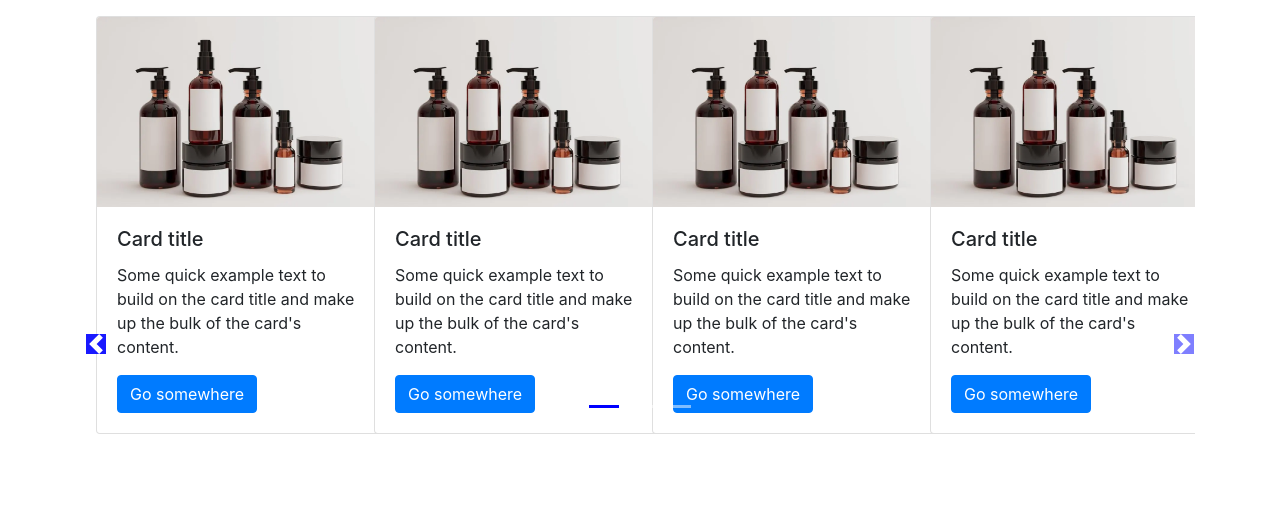
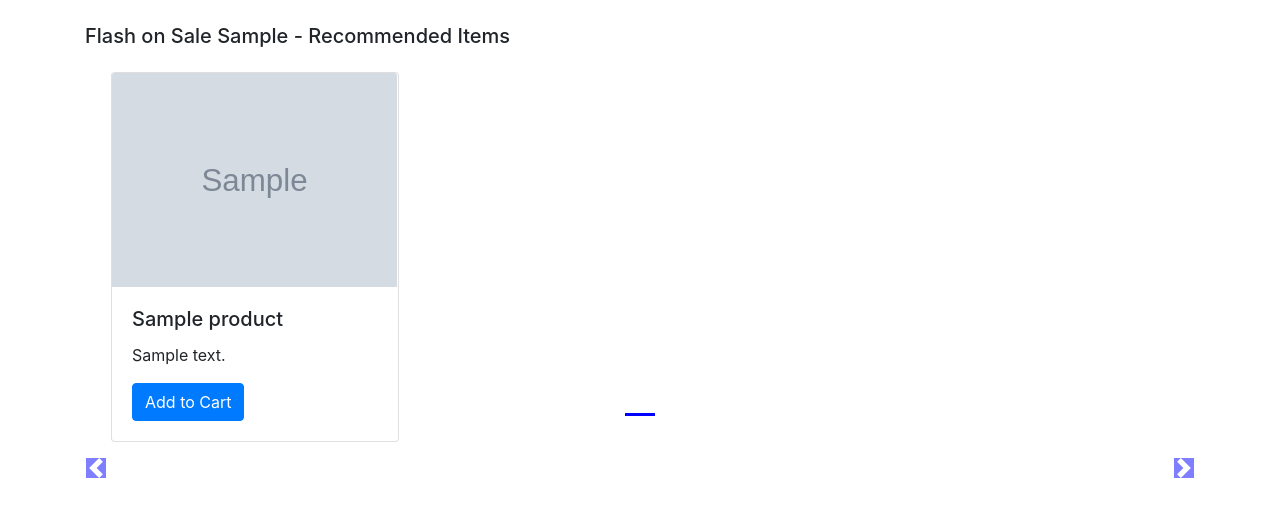
Before and after one commit to AnshikaDixit/eCommerceWebsite, a Django app: page /shop/ in a window 1280 px wide. Shown: the part 56-573 px from the top of the page. Run offline with Django 5.2, Linux system fonts and the light colour scheme; tables that the repository leaves empty hold one stand-in row (values such as "Sample post"); grey boxes marked "Sample" are stand-in pictures; some libraries are stand-ins or nearby versions.

Commit message:
ADDED --> filter to show category products list

```diff
--- a/shop/templates/shop/index.html
+++ b/shop/templates/shop/index.html
@@ -5,190 +5,102 @@
           display: inline-block;
           margin-left:-4px;
           }
+
           .carousel-indicators .active {
           background-color: blue;
             }
+
           .col-md-3 img{
-          width:100%;
-          height:auto;
+
+          width: 285px;
+          max-height: 242px;
           }
+
           body .carousel-indicator li{
           background-color: blue;
           }
+
           body .carousel-indicators{
           bottom: 0;
           }
+
           body .carousel-control-prev-icon,
           body .carousel-control-next-icon{
           background-color: blue;
           }
+
+          .carousel-control-prev,
+          .carousel-control-next{
+          top: auto;
+bottom: auto;
+          }
            body .no-padding{
-           padding-left: 0;
+           padding-left: 0,
            padding-right: 0;
            }
  {% endblock %}
+
 {% block body %}
 {% load static %}
 <div class="container">
-<div id="demo" class="carousel slide my-3" data-ride="carousel">
+
+    <!--Slideshow starts here -->
+    {% for product, range, nSlides in allProds %}
+    <h5 class="my-4">Flash on Sale {{product.0.category}} - Recommended Items</h5>
+    <div id="demo{{forloop.counter}}" class="carousel slide my-3" data-ride="carousel">
     <ul class="carousel-indicators">
-      <li data-target="#demo" data-slide-to="0" class="active"></li>
-      <li data-target="#demo" data-slide-to="1" ></li>
-      <li data-target="#demo" data-slide-to="2" ></li>
+      <li data-target="#demo{{forloop.counter}}" data-slide-to="0" class="active"></li>
+
+       {% for i in range %}
+      <li data-target="#demo{{forloop.parentloop.counter}}" data-slide-to="{{i}}" ></li>
+      {% endfor %}
     </ul>
 
-    <!--Slideshow starts here -->
+
     <div class="container carousel-inner no-padding">
 
       <div class="carousel-item active">
         <div class="col-xs-3 col-sm-3 col-md-3">
           <div class="card" style="width: 18rem;">
-            <img src='{% static "shop/test.webp" %}' class="card-img-top" alt="...">
+            <img src='/media/{{product.0.image}}' class="card-img-top" alt="...">
             <div class="card-body">
-                <h5 class="card-title">Card title</h5>
-                <p class="card-text">Some quick example text to build on the card title and make up the bulk of the card's content.</p>
-                <a href="#" class="btn btn-primary">Go somewhere</a>
+                <h5 class="card-title">{{product.0.product_name}}</h5>
+                <p class="card-text">{{product.0.desc}}</p>
+                <a href="#" class="btn btn-primary">Add to Cart</a>
             </div>
           </div>
        </div>
 
+
+        {% for i in product|slice:"1:"%}
         <div class="col-xs-3 col-sm-3 col-md-3">
           <div class="card" style="width: 18rem;">
-            <img src='{% static "shop/test.webp" %}' class="card-img-top" alt="...">
+            <img src='/media/{{i.image}}' class="card-img-top" alt="...">
             <div class="card-body">
-              <h5 class="card-title">Card title</h5>
-              <p class="card-text">Some quick example text to build on the card title and make up the bulk of the card's content.</p>
-              <a href="#" class="btn btn-primary">Go somewhere</a>
+              <h5 class="card-title">{{i.product_name}}</h5>
+              <p class="card-text">{{i.desc}}</p>
+              <a href="#" class="btn btn-primary">Add To Cart</a>
             </div>
           </div>
         </div>
+        {% if forloop.counter|divisibleby:3 and forloop.counter > 0 and not forloop.last %}
+      </div><div class="carousel-item">
+        {% endif %}
 
-        <div class="col-xs-3 col-sm-3 col-md-3">
-          <div class="card" style="width: 18rem;">
-            <img src='{% static "shop/test.webp" %}' class="card-img-top" alt="...">
-            <div class="card-body">
-              <h5 class="card-title">Card title</h5>
-              <p class="card-text">Some quick example text to build on the card title and make up the bulk of the card's content.</p>
-              <a href="#" class="btn btn-primary">Go somewhere</a>
-            </div>
-          </div>
-        </div>
-
-        <div class="col-xs-3 col-sm-3 col-md-3">
-          <div class="card" style="width: 18rem;">
-            <img src='{% static "shop/test.webp" %}' class="card-img-top" alt="...">
-            <div class="card-body">
-              <h5 class="card-title">Card title</h5>
-              <p class="card-text">Some quick example text to build on the card title and make up the bulk of the card's content.</p>
-              <a href="#" class="btn btn-primary">Go somewhere</a>
-            </div>
-          </div>
-        </div>
-      </div>
+        {% endfor %}
+    </div>
 
 
 
-      <div class="carousel-item">
-        <div class="col-xs-3 col-sm-3 col-md-3">
-          <div class="card" style="width: 18rem;">
-            <img src='{% static "shop/test.webp" %}' class="card-img-top" alt="...">
-            <div class="card-body">
-                <h5 class="card-title">Card title</h5>
-                <p class="card-text">Some quick example text to build on the card title and make up the bulk of the card's content.</p>
-                <a href="#" class="btn btn-primary">Go somewhere</a>
-            </div>
-          </div>
-        </div>
-
-        <div class="col-xs-3 col-sm-3 col-md-3">
-          <div class="card" style="width: 18rem;">
-            <img src='{% static "shop/test.webp" %}' class="card-img-top" alt="...">
-            <div class="card-body">
-              <h5 class="card-title">Card title</h5>
-              <p class="card-text">Some quick example text to build on the card title and make up the bulk of the card's content.</p>
-              <a href="#" class="btn btn-primary">Go somewhere</a>
-            </div>
-          </div>
-        </div>
-
-        <div class="col-xs-3 col-sm-3 col-md-3">
-          <div class="card" style="width: 18rem;">
-            <img src='{% static "shop/test.webp" %}' class="card-img-top" alt="...">
-            <div class="card-body">
-              <h5 class="card-title">Card title</h5>
-              <p class="card-text">Some quick example text to build on the card title and make up the bulk of the card's content.</p>
-              <a href="#" class="btn btn-primary">Go somewhere</a>
-            </div>
-          </div>
-        </div>
-
-        <div class="col-xs-3 col-sm-3 col-md-3">
-          <div class="card" style="width: 18rem;">
-            <img src='{% static "shop/test.webp" %}' class="card-img-top" alt="...">
-            <div class="card-body">
-              <h5 class="card-title">Card title</h5>
-              <p class="card-text">Some quick example text to build on the card title and make up the bulk of the card's content.</p>
-              <a href="#" class="btn btn-primary">Go somewhere</a>
-            </div>
-          </div>
-        </div>
-      </div>
-
-      <div class="carousel-item">
-        <div class="col-xs-3 col-sm-3 col-md-3">
-          <div class="card" style="width: 18rem;">
-            <img src='{% static "shop/test.webp" %}' class="card-img-top" alt="...">
-            <div class="card-body">
-                <h5 class="card-title">Card title</h5>
-                <p class="card-text">Some quick example text to build on the card title and make up the bulk of the card's content.</p>
-                <a href="#" class="btn btn-primary">Go somewhere</a>
-            </div>
-          </div>
-       </div>
-
-        <div class="col-xs-3 col-sm-3 col-md-3">
-          <div class="card" style="width: 18rem;">
-            <img src='{% static "shop/test.webp" %}' class="card-img-top" alt="...">
-            <div class="card-body">
-              <h5 class="card-title">Card title</h5>
-              <p class="card-text">Some quick example text to build on the card title and make up the bulk of the card's content.</p>
-              <a href="#" class="btn btn-primary">Go somewhere</a>
-            </div>
-          </div>
-        </div>
-
-        <div class="col-xs-3 col-sm-3 col-md-3">
-          <div class="card" style="width: 18rem;">
-            <img src='{% static "shop/test.webp" %}' class="card-img-top" alt="...">
-            <div class="card-body">
-              <h5 class="card-title">Card title</h5>
-              <p class="card-text">Some quick example text to build on the card title and make up the bulk of the card's content.</p>
-              <a href="#" class="btn btn-primary">Go somewhere</a>
-            </div>
-          </div>
-        </div>
-
-        <div class="col-xs-3 col-sm-3 col-md-3">
-          <div class="card" style="width: 18rem;">
-            <img src='{% static "shop/test.webp" %}' class="card-img-top" alt="...">
-            <div class="card-body">
-              <h5 class="card-title">Card title</h5>
-              <p class="card-text">Some quick example text to build on the card title and make up the bulk of the card's content.</p>
-              <a href="#" class="btn btn-primary">Go somewhere</a>
-            </div>
-          </div>
-        </div>
-      </div>
-    </div>
-
 </div>
-
+</div>
     <!-- left and right controls for the slide -->
-    <a class="carousel-control-prev" href="#demo" data-slide="prev">
+    <a class="carousel-control-prev" href="#demo{{forloop.counter}}" data-slide="prev">
         <span class="carousel-control-prev-icon"></span>
     </a>
-    <a class="carousel-control-next" href="#demo" data-slide="next">
+    <a class="carousel-control-next" href="#demo{{forloop.counter}}" data-slide="next">
         <span class="carousel-control-next-icon"></span>
     </a>
-
+    {% endfor %}
+</div>
  {% endblock %}
--- a/shop/views.py
+++ b/shop/views.py
@@ -1,9 +1,35 @@
 from django.shortcuts import render
 from django.http import HttpResponse
+from .models import Product
+from math import ceil
 
 # Create your views here.
 def index(request):
-    return render(request, "shop/index.html")
+    # products= Product.objects.all()
+    allProds=[]
+    catprods= Product.objects.values('category', 'id')
+    print("catProds ==>")
+    print({catprods})
+    cats= {item["category"] for item in catprods}
+    print("cats ==>")
+    print(cats)
+    for cat in cats:
+        print("cat ==>")
+        print(cat)
+        prod=Product.objects.filter(category=cat)
+        print("prod ==>")
+        print(prod)
+        n = len(prod)
+        nSlides = n // 4 + ceil((n / 4) - (n // 4))
+        print("nslides ==>")
+        print(nSlides)
+        allProds.append([prod, range(1, nSlides), nSlides])
+        print("allProds ==>")
+        print(allProds)
+
+
+    params={'allProds':allProds }
+    return render(request,"shop/index.html", params)
 
 def about(request):
     # return HttpResponse("We are at About")
```
Also changed, not shown: media/shop/images/1701450199935.JPEG (added), media/shop/images/1701450199935_Yqocgbu.JPEG (added), media/shop/images/1719219324615_1Zcutfu.JPEG (added), media/shop/images/1719219324615_KGiiliq.JPEG (added), media/shop/images/1719219324615_PgsGIsf.JPEG (added), media/shop/images/172107619009.JPEG (added), media/shop/images/172107619009_5wep4IK.JPEG (added), media/shop/images/Account_UkazCgK.png (added), media/shop/images/Account_lMzKuHr.png (added).
